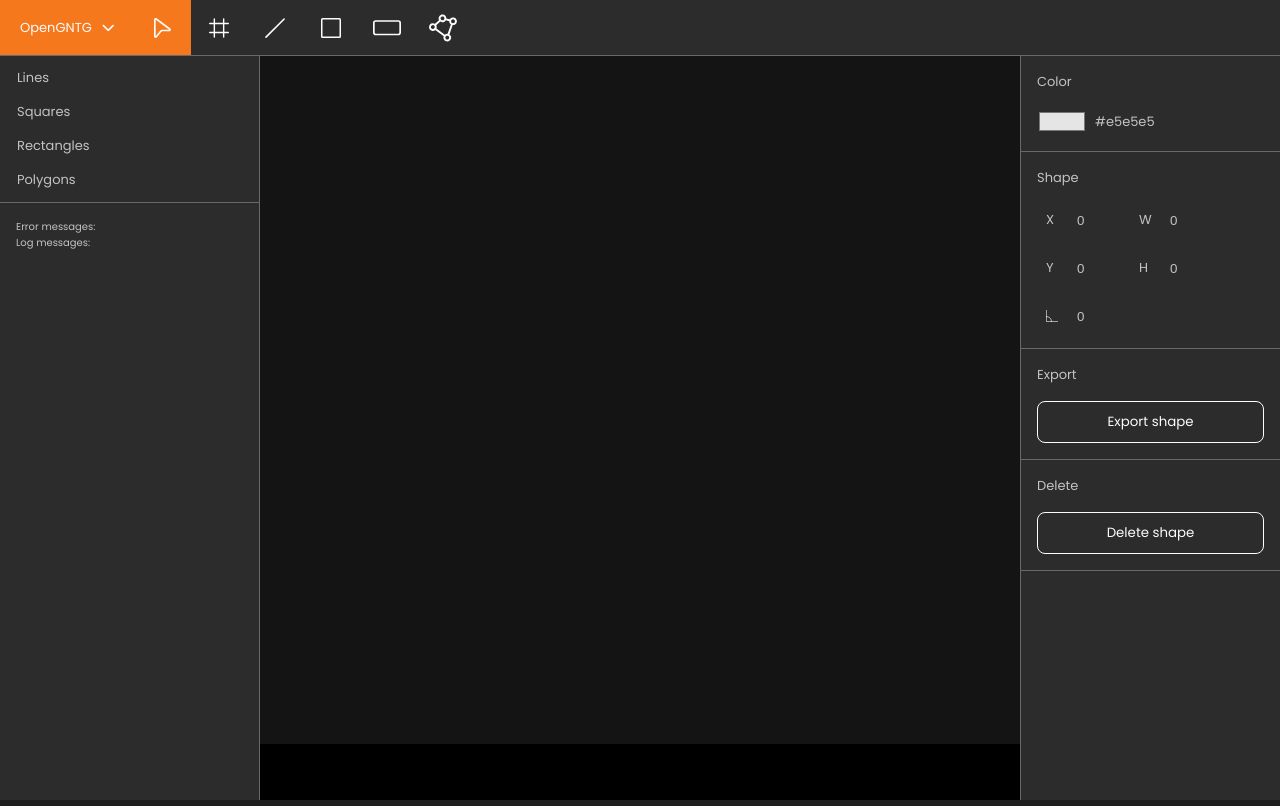
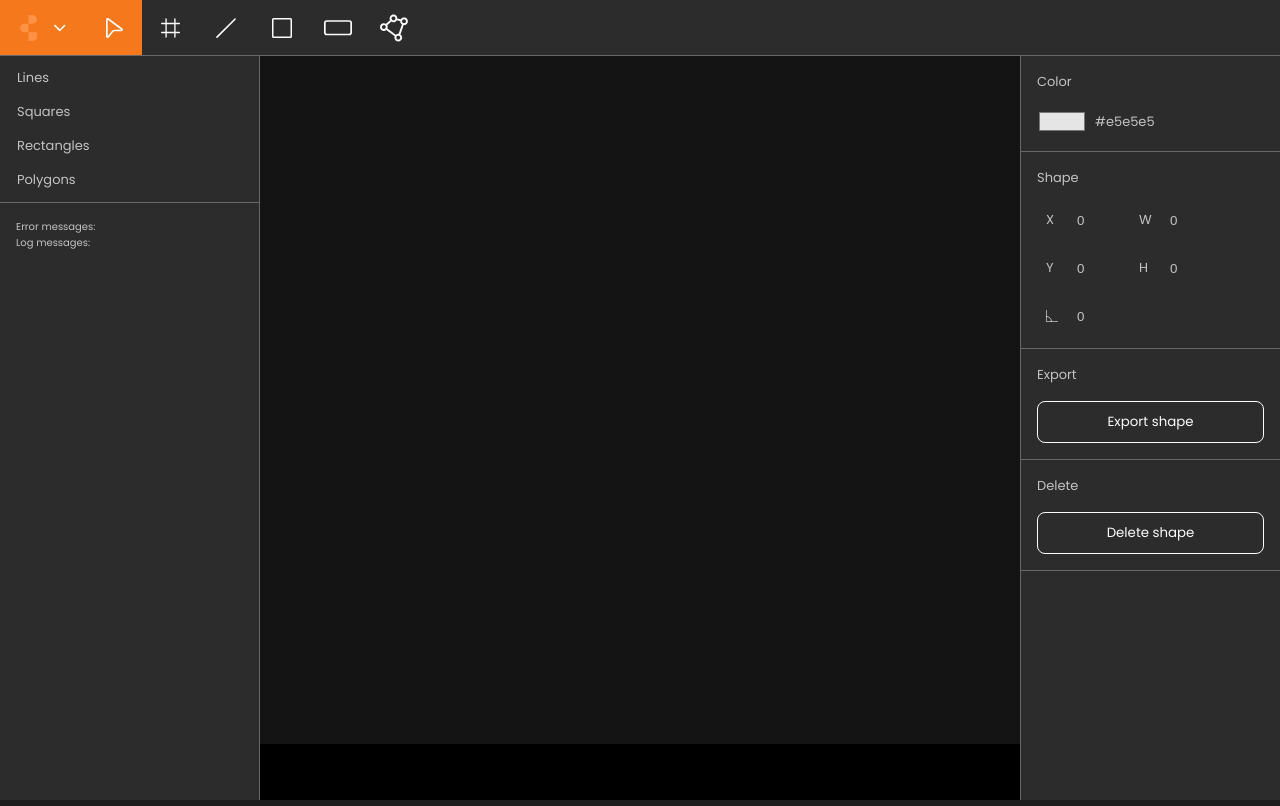
Before and after one commit to ditramadia/opengntg-graphic-editor, a plain HTML site: page src/index.html in a window 1280 px wide. Drawn offline with Linux system fonts and the light colour scheme.

Commit message:
style: change logo

```diff
--- a/src/index.html
+++ b/src/index.html
@@ -5,6 +5,7 @@
   <meta charset="UTF-8">
   <meta name="viewport" content="width=device-width, initial-scale=1.0">
   <title>OpenGNTG | Drawing sandbox</title>
+  <link rel="icon" type="image/x-icon" href="../public/logo-fav.ico">
 
   <!-- Styles -->
   <link rel="stylesheet" type="text/css" href="./styles/index.css" />
@@ -23,7 +24,7 @@
   <nav>
     <ul>
       <li id="logo" class="dropdown">
-        <span>OpenGNTG</span>
+        <img src="../public/logo-ic.svg" alt="OpenGNTG logo">
         <i class="fa-solid fa-chevron-down"></i>
         <ul class="dropdown-menu">
           <li>New File</li>
--- a/src/styles/navbar.css
+++ b/src/styles/navbar.css
@@ -14,7 +14,11 @@ nav {
 #logo {
   width: fit-content;
   display: flex;
-  gap: 10px;
+  gap: 16px;
+}
+
+#logo img {
+  height: 26px;
 }
 
 nav ul {
```
Also changed, not shown: src/pages/help.html (+1 -0 lines), public/logo-fav.ico (added), public/logo-ic.svg (added), public/logo-img.png (added), public/product-overview.png, 1 other file.
